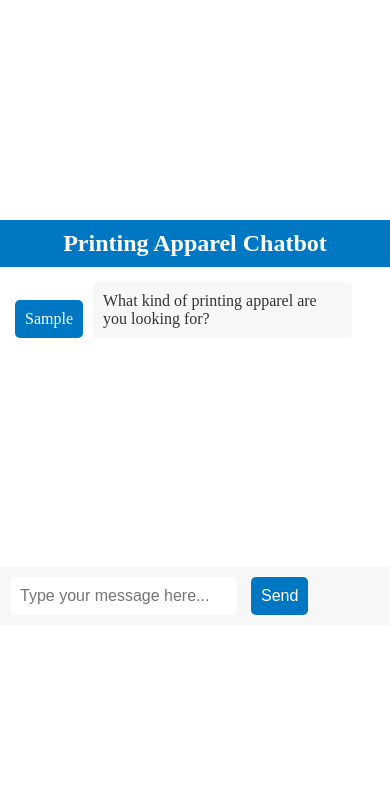
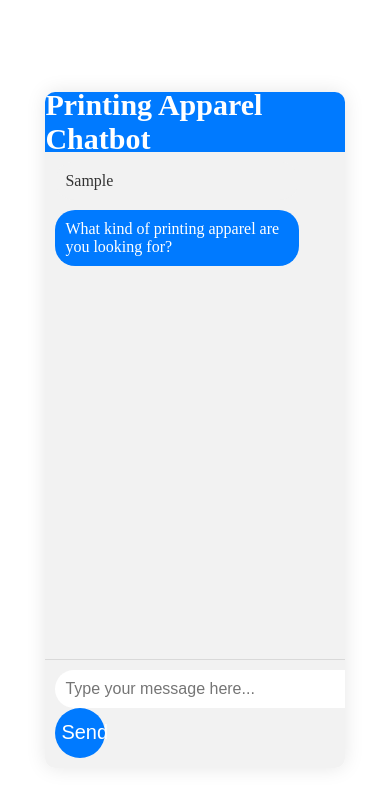
Before and after one commit to Sydnee510/chatbot1, a plain HTML site: page index.html in a window 390 px wide. Both pictures are taken after typing "Sample" into the empty fields and a click on the button "Send". Drawn offline with Linux system fonts and the light colour scheme.

Commit message:
Update css for iphone view

```diff
--- a/styles.css
+++ b/styles.css
@@ -1,88 +1,90 @@
-/* Reset default styles */
-* {
-    box-sizing: border-box;
-    margin: 0;
-    padding: 0;
+/* Chatbot container styling */
+.chatbot-container {
+  background-color: #fff;
+  border-radius: 10px;
+  box-shadow: 0px 0px 20px rgba(0, 0, 0, 0.1);
+  display: flex;
+  flex-direction: column;
+  height: 80%;
+  margin: auto;
+  overflow: hidden;
+  width: 80%;
+  max-width: 500px;
 }
 
-  /* Style the chat container */
-  #chat-container {
-    max-width: 400px;
-    margin: 0 auto;
-    border: 1px solid #ccc;
-    border-radius: 5px;
-    overflow: hidden;
-    background-color: #fff;
-    font-family: Arial, sans-serif;
+/* Chat header styling */
+#chat-header {
+  background-color: #007aff;
+  color: #fff;
+  display: flex;
+  justify-content: center;
+  align-items: center;
+  font-size: 20px;
+  height: 60px;
 }
 
-  /* Style the chat header */
-  #chat-header {
-    background-color: #0077c2;
-    color: #fff;
+/* Chat log styling */
+#chat-log {
+  background-color: #f2f2f2;
+  height: 100%;
+  overflow-y: scroll;
   padding: 10px;
-    text-align: center;
 }
 
-  /* Style the chat log */
-  #chat-log {
-    padding: 10px;
-    height: 300px;
-    overflow-y: scroll;
-  }
-
-  /* Style the chat input */
+/* Chat input styling */
 #chat-input {
+  background-color: #f2f2f2;
+  border-top: 1px solid #d9d9d9;
   display: flex;
   justify-content: space-between;
   align-items: center;
   padding: 10px;
-    background-color: #f7f7f7;
 }
 
-  /* Style the chat input field */
+/* User input styling */
 #user-input {
+  border-radius: 20px;
+  border: none;
   flex-grow: 1;
+  font-size: 16px;
   margin-right: 10px;
   padding: 10px;
-    border: none;
-    border-radius: 5px;
-    font-size: 16px;
-    color: #333;
-    background-color: #fff;
+  width: 300px;
 }
 
-  /* Style the chat input submit button */
+
+
+/* Send button styling */
 #chat-form button {
-    padding: 10px;
+  background-color: #007aff;
+  border-radius: 50%;
   border: none;
-    border-radius: 5px;
-    font-size: 16px;
   color: #fff;
-    background-color: #0077c2;
   cursor: pointer;
+  font-size: 20px;
+  height: 50px;
+  width: 50px;
 }
 
-  /* Style the chat bubbles */
+/* Chat bubble styling */
 .chat-bubble {
-    display: inline-block;
-    max-width: 70%;
+  background-color: #007aff;
+  border-radius: 20px;
+  color: #fff;
+  margin-bottom: 10px;
+  max-width: 80%;
   padding: 10px;
-    margin: 5px;
-    border-radius: 5px;
-    font-size: 16px;
+  word-wrap: break-word;
 }
 
-  /* Style the user chat bubbles */
+/* User chat bubble styling */
 .user-bubble {
-    background-color: #0077c2;
-    color: #fff;
-    text-align: right;
+  background-color: #f2f2f2;
+  color: #333;
 }
 
-  /* Style the chatbot chat bubbles */
+/* Chatbot chat bubble styling */
 .chatbot-bubble {
-    background-color: #f7f7f7;
-    color: #333;
-    text-align: left;
+  background-color: #007aff;
+  color: #fff;
 }
```
Lines whose indentation alone changed are shown as unchanged.
